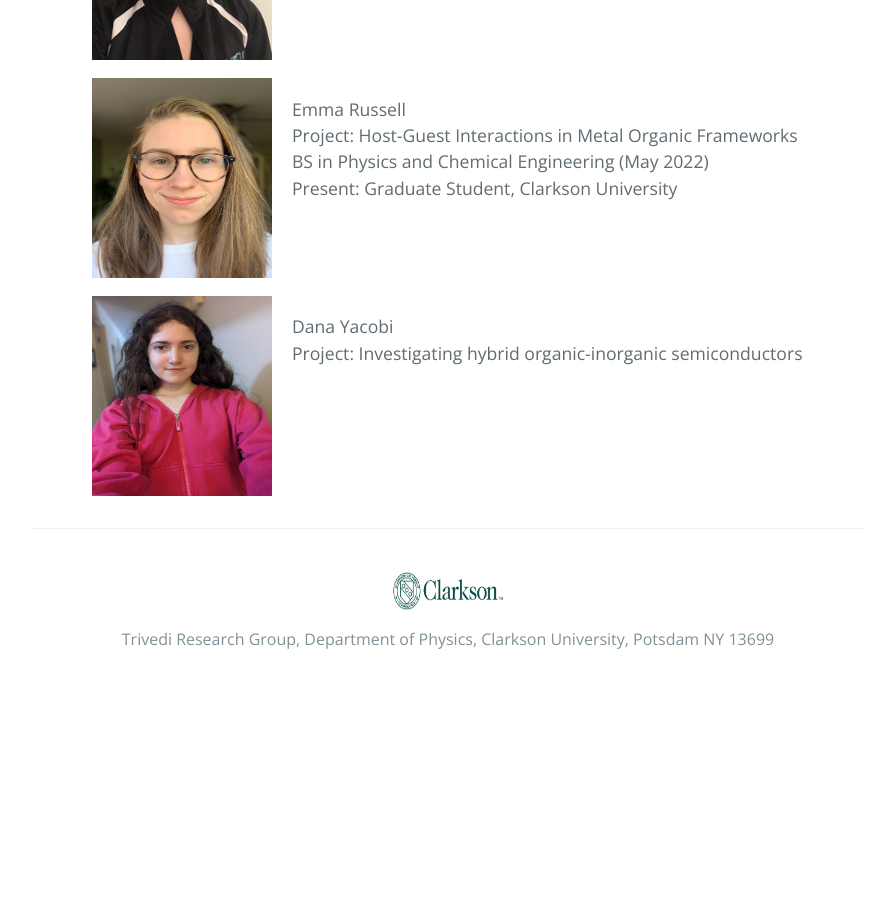
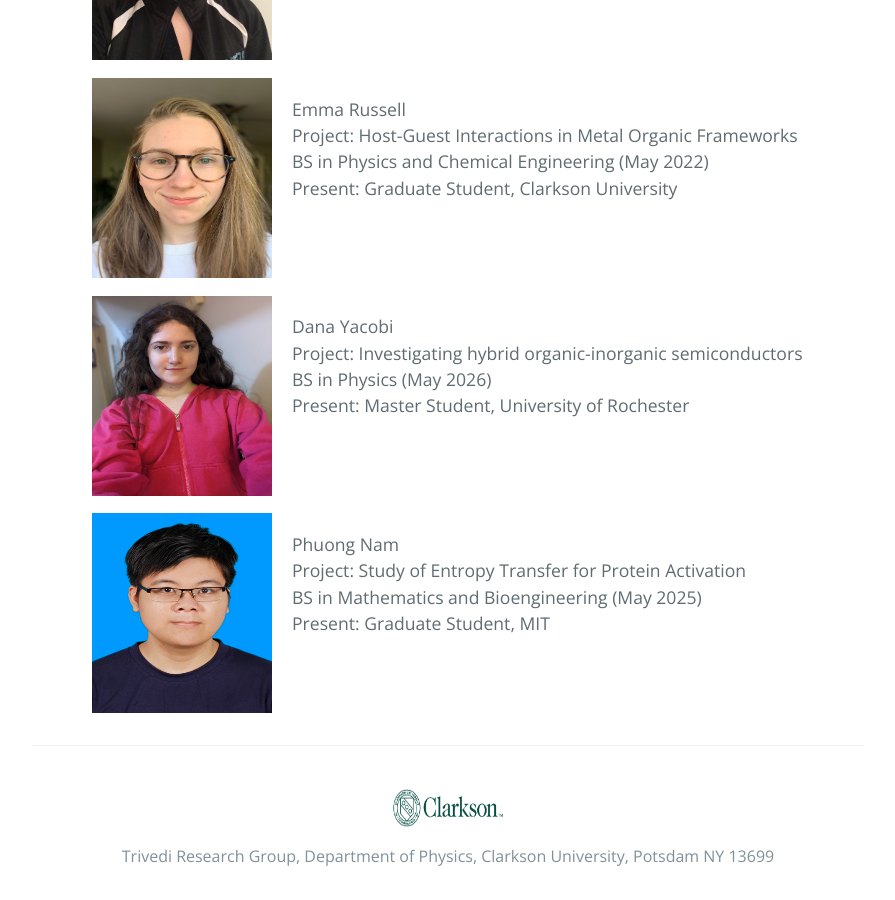
Before and after one commit to dharatrivedi/dharatrivedi.github.io, a Jekyll site: the page built from alumni.html, in a window 1280 px wide and 900 px high, scrolled down 2266 px. Shown: the whole window, without its empty margins (192-1087 px from the left). Built offline with Jekyll 4.4.1, drawn with Linux system fonts in a browser that asks for light colours; before the commit the page ends 2949 px from its top, so only the background shows below that.

Commit message:
Update alumni.html

```diff
--- a/alumni.html
+++ b/alumni.html
@@ -91,6 +91,17 @@ title: {{ site.name }}
     <p>
       Dana Yacobi<br />
       Project: Investigating hybrid organic-inorganic semiconductors<br />
+      BS in Physics (May 2026)<br />
+      Present: Master Student, University of Rochester<br />
+    </p>
+  </ul>
+    <ul class="clearfix">
+    <img class="img1" src="/images/PNV.jpg" alt="PhuongNamVu" width="180" height="200"  hspace="20">
+    <p>
+      Phuong Nam<br />
+      Project:  Study of Entropy Transfer for Protein Activation<br />
+      BS in Mathematics and Bioengineering (May 2025)<br />
+      Present: Graduate Student, MIT<br />
     </p>
   </ul>
 </div>
```
